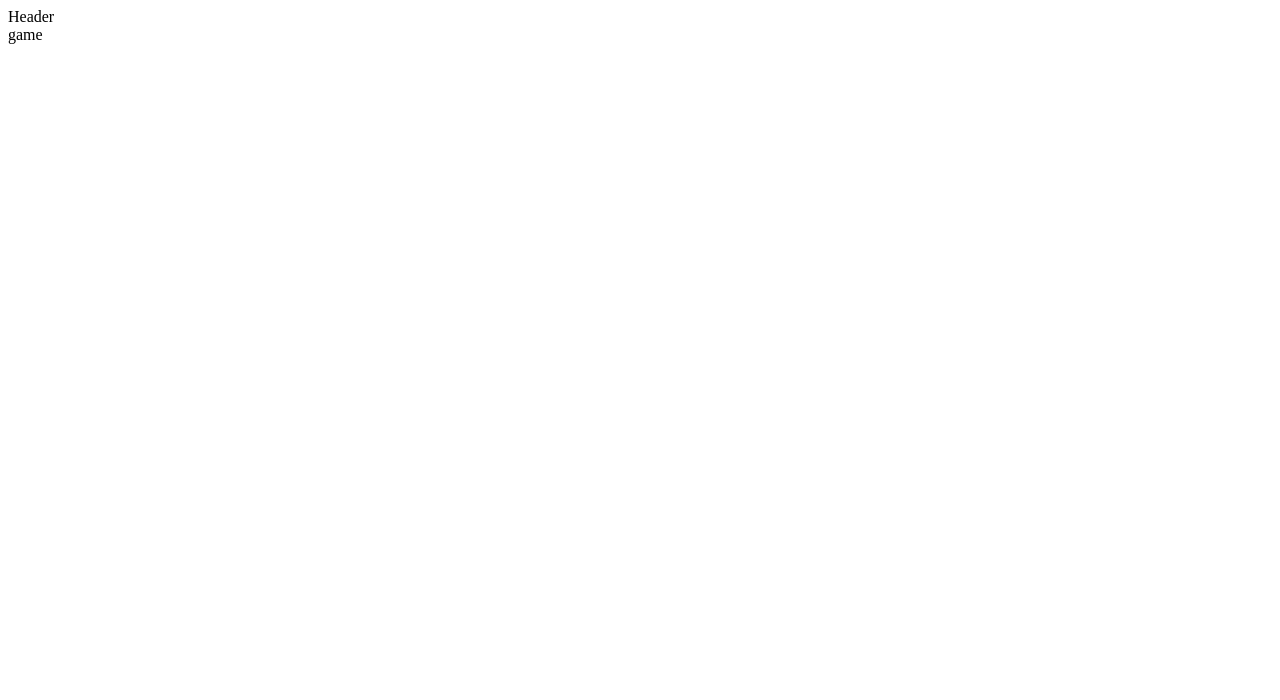
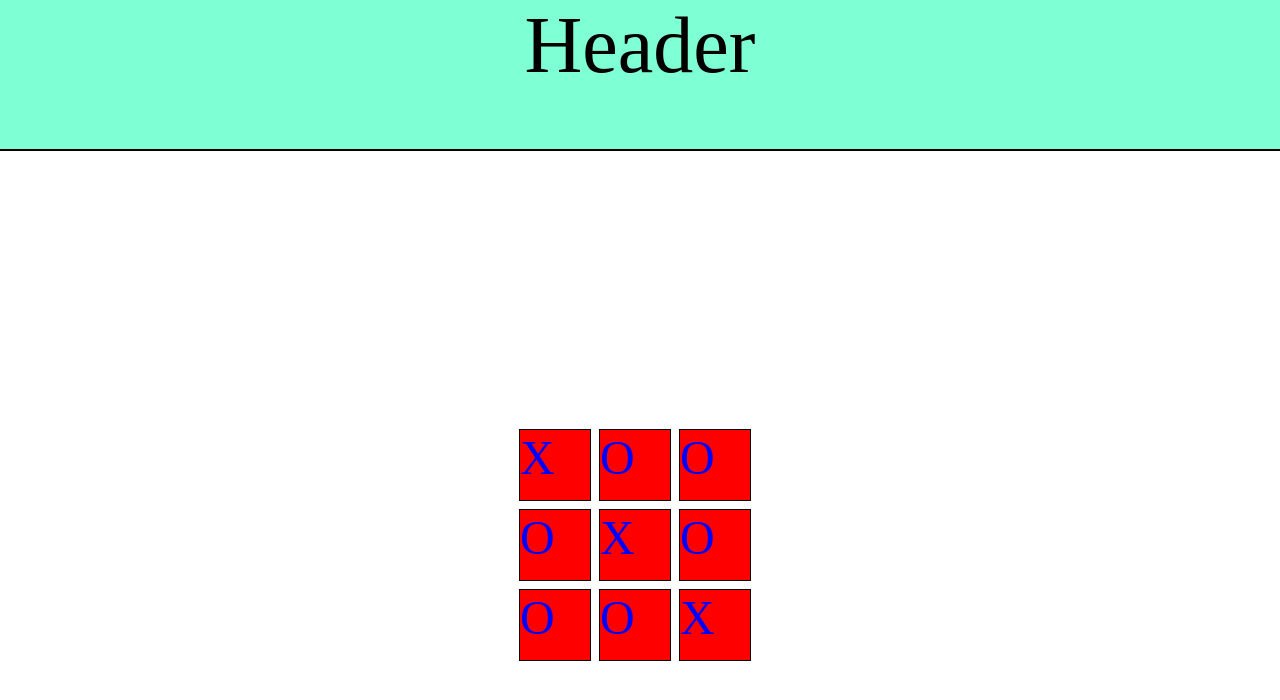
Before and after one commit to Nik42KIS/Tic-Tac-Toe, a plain HTML site: page index.html in a window 1280 px wide. Drawn offline with Linux system fonts and the light colour scheme.

Commit message:
create iife gameBoard and acces to cells, a bit style

```diff
--- a/index.html
+++ b/index.html
@@ -1,16 +1,16 @@
 <!DOCTYPE html>
 <html lang="en">
-<head>
-    <meta charset="UTF-8">
-    <meta name="viewport" content="width=device-width, initial-scale=1.0">
+  <head>
+    <meta charset="UTF-8" />
+    <meta name="viewport" content="width=device-width, initial-scale=1.0" />
     <title>tic-tac-toe</title>
     <script src="script.js" defer></script>
-    <link rel="stylesheet" href="style.css">
-</head>
-<body>
+    <link rel="stylesheet" href="style.css" />
+  </head>
+  <body>
     <header>Header</header>
     <main>
-        game
+      <div class="game"></div>
     </main>
-</body>
+  </body>
 </html>
--- a/script.js
+++ b/script.js
@@ -0,0 +1,21 @@
+
+const gameBoard = (()=> {
+    const wrap = document.querySelector('.game');
+
+
+    let board = [
+        'X','O','O',
+        'O','X','O',
+        'O','O','X',
+    ]
+
+    board.forEach((el)=>{
+        const cell = document.createElement('div');
+        cell.classList.add('cell');
+        wrap.appendChild(cell);
+        cell.textContent = el
+    })
+
+
+
+})()
--- a/style.css
+++ b/style.css
@@ -0,0 +1,31 @@
+*{
+    margin: 0;
+    padding: 0;
+    outline: 1px solid black;
+
+}
+
+header{
+    background-color: aquamarine;
+    height: 150px;
+    font-size: 5rem;
+    text-align: center;
+}
+
+.game{
+    display: grid;
+    height: 100vh;
+    grid-template-columns: repeat(3,80px);
+    grid-template-rows: repeat(3,80px);
+    justify-content: center;
+    align-content: center;
+}
+
+.cell{
+    height: 70px;
+    width: 70px;
+    background-color: red;
+    font-size: 3rem;
+    color: blue;
+    font-style: bold;
+}
```
